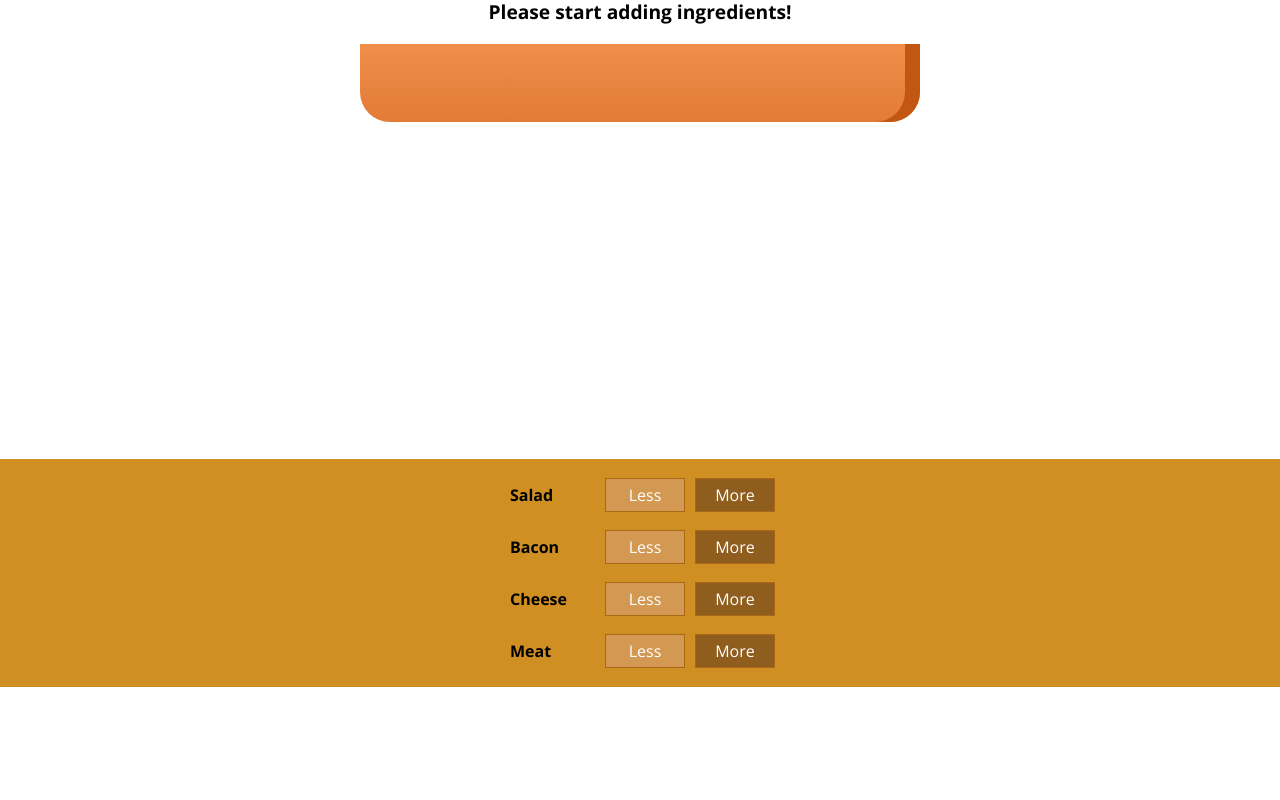
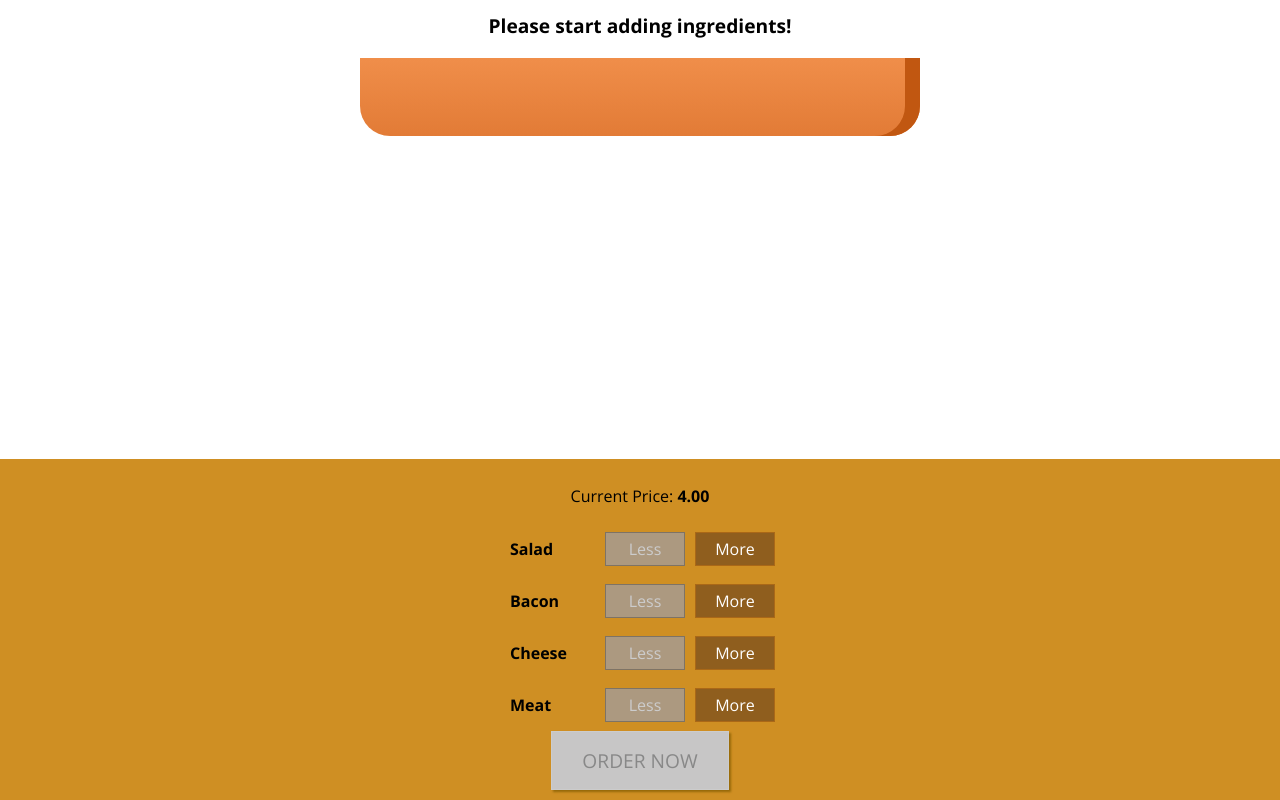
Before and after one commit to mkczarkowski/burger-builder, a React app: page / in a window 1280 px wide. Shown: the part 179-979 px from the top of the page. Before the commit the page ends 866 px from the top, so only its background shows below. Built offline with nearby package versions, Linux system fonts and the light colour scheme.

Commit message:
Implement remove ingredient handler, display price and enable order modal

```diff
--- a/src/components/Burger/BuildControls/BuildControl/BuildControl.js
+++ b/src/components/Burger/BuildControls/BuildControl/BuildControl.js
@@ -2,11 +2,19 @@ import React from "react";
 
 import classes from "./BuildControl.css";
 
-const buildControl = ({label, ingredientAdded}) => (
+const buildControl = props => (
   <div className={classes.BuildControl}>
-    <div className={classes.Label}>{label}</div>
-    <button className={classes.Less}>Less</button>
-    <button className={classes.More} onClick={ingredientAdded}>More</button>
+    <div className={classes.Label}>{props.label}</div>
+    <button
+      className={classes.Less}
+      disabled={props.disabled}
+      onClick={props.ingredientRemoved}
+    >
+      Less
+    </button>
+    <button className={classes.More} onClick={props.ingredientAdded}>
+      More
+    </button>
   </div>
 );
 
--- a/src/components/Burger/BuildControls/BuildControls.css
+++ b/src/components/Burger/BuildControls/BuildControls.css
@@ -8,3 +8,44 @@
   margin: auto;
   padding: 10px 0;
 }
+
+.OrderButton {
+    background-color: #DAD735;
+    outline: none;
+    cursor: pointer;
+    border: 1px solid #966909;
+    color: #966909;
+    font-family: inherit;
+    font-size: 1.2em;
+    padding: 15px 30px;
+    box-shadow: 2px 2px 2px #966909;
+}
+
+.OrderButton:hover, .OrderButton:active {
+    background-color: #A0DB41;
+    border: 1px solid #966909;
+    color: #966909;
+}
+
+.OrderButton:disabled {
+    background-color: #C7C6C6;
+    cursor: not-allowed;
+    border: 1px solid #ccc;
+    color: #888888;
+}
+
+.OrderButton:not(:disabled) {
+    animation: enable 0.3s linear;
+}
+
+@keyframes enable {
+    0% {
+        transform: scale(1);
+    }
+    60% {
+        transform: scale(1.4);
+    }
+    100% {
+        transform: scale(1);
+    }
+}
--- a/src/components/Burger/BuildControls/BuildControls.js
+++ b/src/components/Burger/BuildControls/BuildControls.js
@@ -12,15 +12,27 @@ const controls = [
 
 const buildControls = props => (
   <div className={classes.BuildControls}>
-    {controls.map(control => {
+    <p>
+      Current Price: <strong>{props.price.toFixed(2)}</strong>
+    </p>
+    {controls.map(ctrl => {
       return (
         <BuildControl
-          ingredientAdded={() => props.ingredientAdded(control.type)}
-          key={control.label}
-          {...control}
+          ingredientAdded={() => props.ingredientAdded(ctrl.type)}
+          ingredientRemoved={() => props.ingredientRemoved(ctrl.type)}
+          key={ctrl.label}
+          disabled={props.disabled[ctrl.type]}
+          {...ctrl}
         />
       );
     })}
+    <button
+      disabled={!props.purchasable}
+      className={classes.OrderButton}
+      onClick={props.ordered}
+    >
+      ORDER NOW
+    </button>
   </div>
 );
 
--- a/src/components/Burger/Burger.css
+++ b/src/components/Burger/Burger.css
@@ -2,7 +2,9 @@
   width: 100%;
   margin: auto;
   height: 250px;
-  /*overflow: scroll;*/
+  overflow: scroll;
+  overflow-x: auto;
+  overflow-y: auto;
   text-align: center;
   font-weight: bold;
   font-size: 1.2em;
--- /dev/null
+++ b/src/components/Burger/OrderSummary/OrderSummary.js
@@ -0,0 +1,22 @@
+import React, { Fragment } from "react";
+
+const orderSummary = ({ ingredients }) => {
+  const order = Object.keys(ingredients).map(type => {
+    return (
+      <li key={type}>
+        <span style={{ textTransform: "capitalize" }}>{type}</span>:{" "}
+        {ingredients[type]}
+      </li>
+    );
+  });
+  return (
+    <Fragment>
+      <h3>Your order</h3>
+      <p>A delicious burger with the following ingredients:</p>
+      <ul>{order}</ul>
+      <p>Continue to Checkout?</p>
+    </Fragment>
+  );
+};
+
+export default orderSummary;
--- /dev/null
+++ b/src/components/UI/Modal/Modal.css
@@ -0,0 +1,20 @@
+.Modal {
+  position: fixed;
+  z-index: 500;
+  background-color: white;
+  width: 70%;
+  border: 1px solid #ccc;
+  box-shadow: 1px 1px 1px black;
+  padding: 16px;
+  left: 15%;
+  top: 30%;
+  box-sizing: border-box;
+  transition: all 0.3s ease-out;
+}
+
+@media (min-width: 600px) {
+  .Modal {
+    width: 500px;
+    left: calc(50% - 250px);
+  }
+}
--- /dev/null
+++ b/src/components/UI/Modal/Modal.js
@@ -0,0 +1,17 @@
+import React from "react";
+
+import classes from "./Modal.css";
+
+const modal = props => (
+  <div
+    className={classes.Modal}
+    style={{
+      transform: props.show ? "translateY(0)" : "translateY(-100vh)",
+      opacity: props.show ? "1" : 0
+    }}
+  >
+    {props.children}
+  </div>
+);
+
+export default modal;
--- a/src/containers/BurgerBuilder/BurgerBuilder.js
+++ b/src/containers/BurgerBuilder/BurgerBuilder.js
@@ -2,6 +2,8 @@ import React, { Component, Fragment } from "react";
 
 import Burger from "../../components/Burger/Burger";
 import BuildControls from "../../components/Burger/BuildControls/BuildControls";
+import Modal from "../../components/UI/Modal/Modal";
+import OrderSummary from "../../components/Burger/OrderSummary/OrderSummary";
 
 const INGREDIENT_PRICES = {
   salad: 0.5,
@@ -20,9 +22,23 @@ class BurgerBuilder extends Component {
         cheese: 0,
         meat: 0
       },
-      totalPrice: 4
+      totalPrice: 4,
+      purchasable: false,
+      purchasing: false
     };
     this.addIngredientHandler = this.addIngredientHandler.bind(this);
+    this.removeIngredientHandler = this.removeIngredientHandler.bind(this);
+    this.purchaseHandler = this.purchaseHandler.bind(this);
+  }
+
+  updatePurchaseableState() {
+    const ingredients = { ...this.state.ingredients };
+
+    const sum = Object.keys(ingredients).reduce((acc, type) => {
+      return acc + ingredients[type];
+    }, 0);
+
+    this.setState({ purchasable: sum > 0 });
   }
 
   addIngredientHandler(type) {
@@ -34,16 +50,46 @@ class BurgerBuilder extends Component {
         },
         totalPrice: prevState.totalPrice + INGREDIENT_PRICES[type]
       };
-    });
+    }, this.updatePurchaseableState);
   }
 
-  removeIngredientHandler(type) {}
+  removeIngredientHandler(type) {
+    this.setState(prevState => {
+      if (prevState.ingredients[type] > 0) {
+        return {
+          ingredients: {
+            ...prevState.ingredients,
+            [type]: prevState.ingredients[type] - 1
+          },
+          totalPrice: prevState.totalPrice - INGREDIENT_PRICES[type]
+        };
+      }
+    }, this.updatePurchaseableState);
+  }
+
+  purchaseHandler() {
+    this.setState({purchasing: true})
+  }
 
   render() {
+    const areDisabled = { ...this.state.ingredients };
+    for (let ingredient in areDisabled) {
+      areDisabled[ingredient] = areDisabled[ingredient] <= 0;
+    }
     return (
       <Fragment>
+        <Modal show={this.state.purchasing}>
+          <OrderSummary ingredients={this.state.ingredients} />
+        </Modal>
         <Burger ingredients={this.state.ingredients} />
-        <BuildControls ingredientAdded={this.addIngredientHandler} />
+        <BuildControls
+          ingredientAdded={this.addIngredientHandler}
+          ingredientRemoved={this.removeIngredientHandler}
+          disabled={areDisabled}
+          purchasable={this.state.purchasable}
+          price={this.state.totalPrice}
+          ordered={this.purchaseHandler}
+        />
       </Fragment>
     );
   }
```
